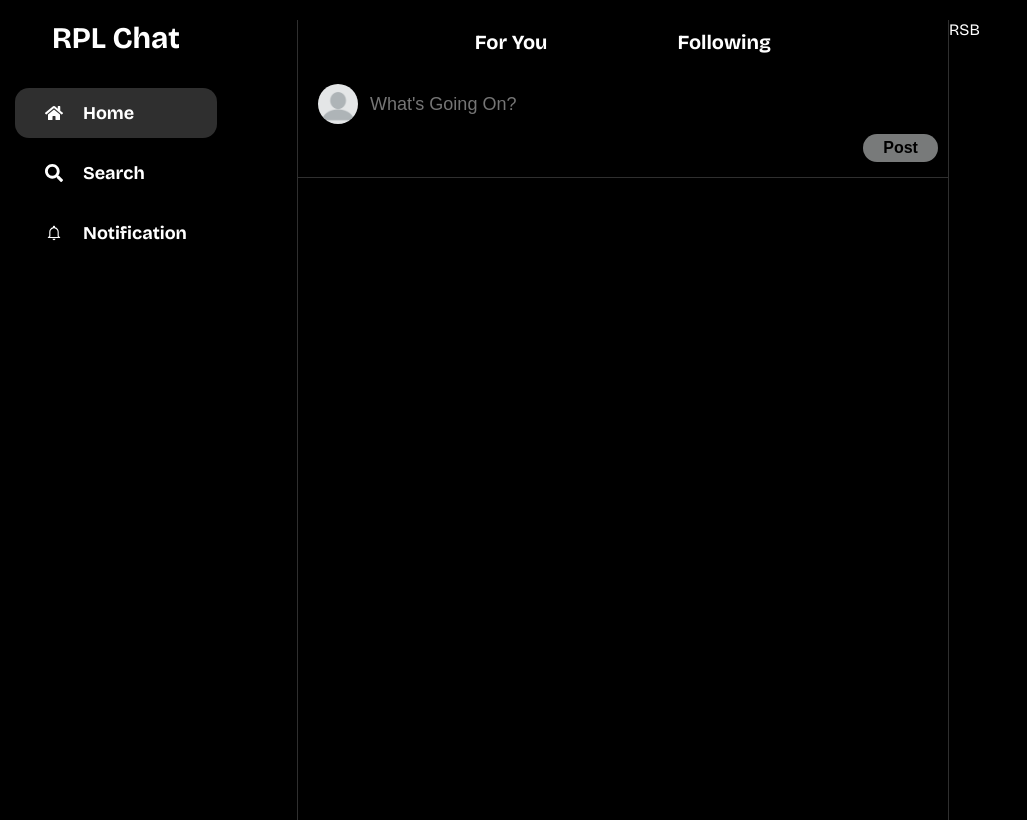
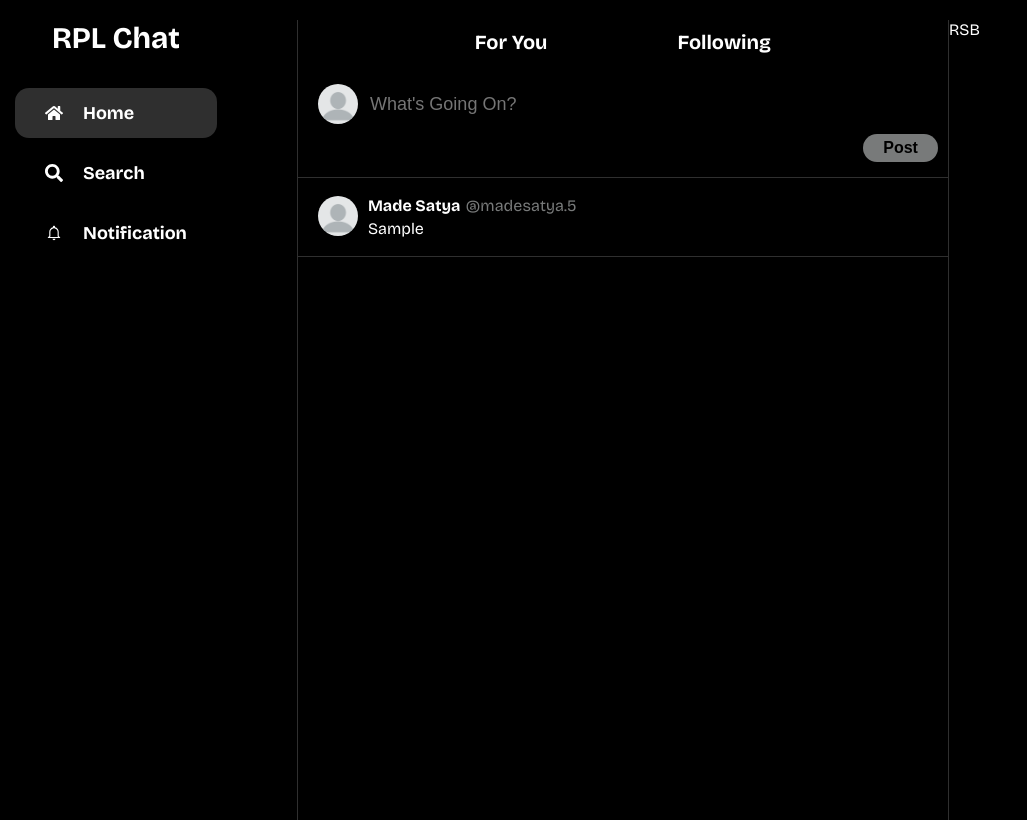
Before and after one commit to MadeSatya5/rpl-chat-fe, a React (Vite) app: page / in a window 1280 px wide. Both pictures are taken after typing "Sample" into the empty fields and a click on the button "Post". Shown: the whole page, without its empty margins (0-1027 px from the left). Built offline with nearby package versions, Linux system fonts and the light colour scheme.

Commit message:
feat: add post list

```diff
--- a/src/components/layout/Main.jsx
+++ b/src/components/layout/Main.jsx
@@ -1,11 +1,20 @@
+import { useState } from "react"
 import FormPost from "../ui/FormPost"
 import MainNav from "../ui/MainNav"
+import PostList from "../ui/PostList"
 
 function Main() {
+    const [posts, setPosts] = useState([]);
+    console.log(posts);
+
+    function handleAddPost(post){
+        setPosts((posts) => [...posts, post])
+    }
     return (
         <div className="main">
             <MainNav />
-            <FormPost />
+            <FormPost onAddPost={handleAddPost}/>
+            {posts.map((post, idx) => <PostList post={post} key={idx}/>)}
         </div>
     )
 }
--- a/src/components/ui/FormPost.jsx
+++ b/src/components/ui/FormPost.jsx
@@ -1,14 +1,16 @@
 import { useState } from "react";
 import ProfilePicture from "./ProfilePicture";
 
-function FormPost() {
+function FormPost({onAddPost}) {
   const [inputPost, setInputPost] = useState("");
 
   function handleSubmit(e) {
       e.preventDefault();
 
       if(!inputPost) return;
-      console.log(inputPost);
+      // console.log(inputPost);
+
+      onAddPost(inputPost);
 
       setInputPost("");
   }
--- /dev/null
+++ b/src/components/ui/PostList.jsx
@@ -0,0 +1,18 @@
+import ProfilePicture from "./ProfilePicture";
+
+function PostList({post}) {
+  return (
+    <div className="post-list">
+      <ProfilePicture />
+      <div className="post-details">
+        <div className="user-info">
+          <h4>Made Satya</h4>
+          <p>@madesatya.5</p>
+        </div>
+        <p>{post}</p>
+      </div>
+    </div>
+  );
+}
+
+export default PostList;
--- a/src/index.css
+++ b/src/index.css
@@ -21,7 +21,7 @@ body{
   /* gap: 200px; */
   padding-top: 20px;
 }
-h4,h2 {
+h4,h2,p {
   margin: 0;
   padding: 0;
 }
@@ -75,7 +75,6 @@ h4,h2 {
     border-right: 1px solid var(--color-primary-light);
     width: 650px;
     min-height: 100vh;
-    /* padding-left: 20px; */
 }
 
 .main-nav{
@@ -128,3 +127,23 @@ h4,h2 {
 .form-post button:hover{
   cursor: pointer;
 }
+
+
+.post-list{
+  padding: 18px 20px;
+  display: flex;
+  gap: 10px;
+  border-bottom: 1px solid var(--color-primary-light);
+}
+.post-list .user-info p {
+  color: var(--color-button);
+}
+.post-list .user-info{
+  display: flex;
+  gap: 5px;
+}
+.post-list .post-details{
+  display: flex;
+  flex-direction: column;
+  gap: 4px;
+}
```
